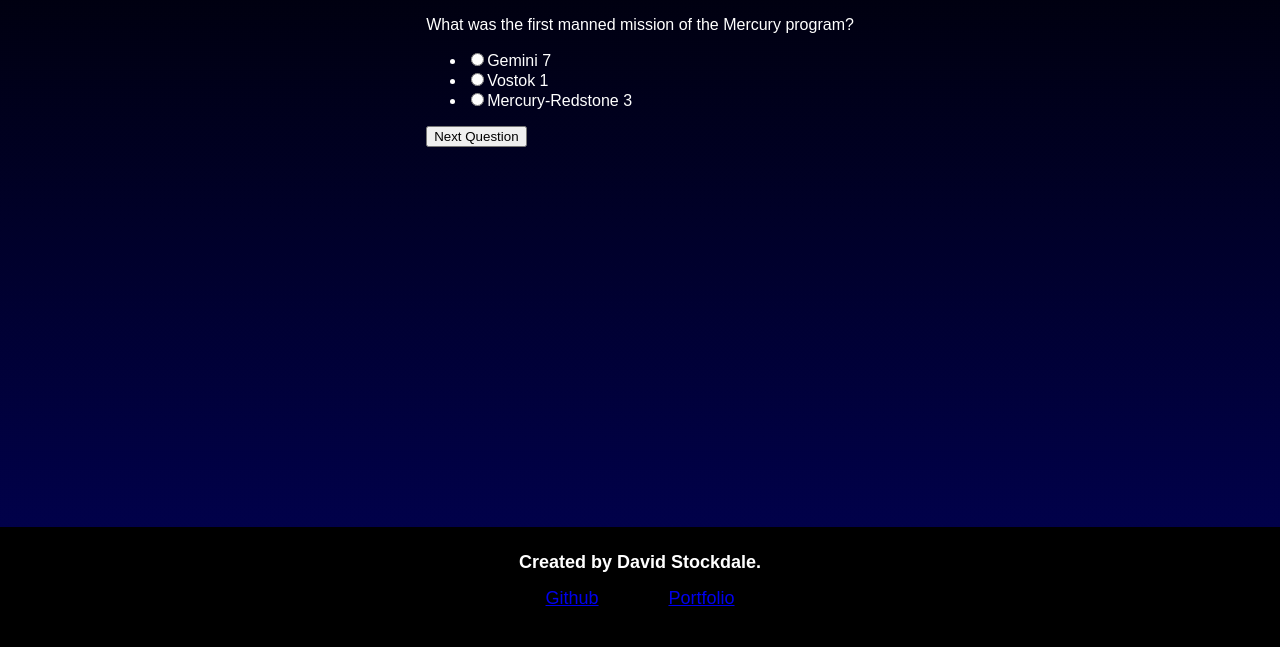
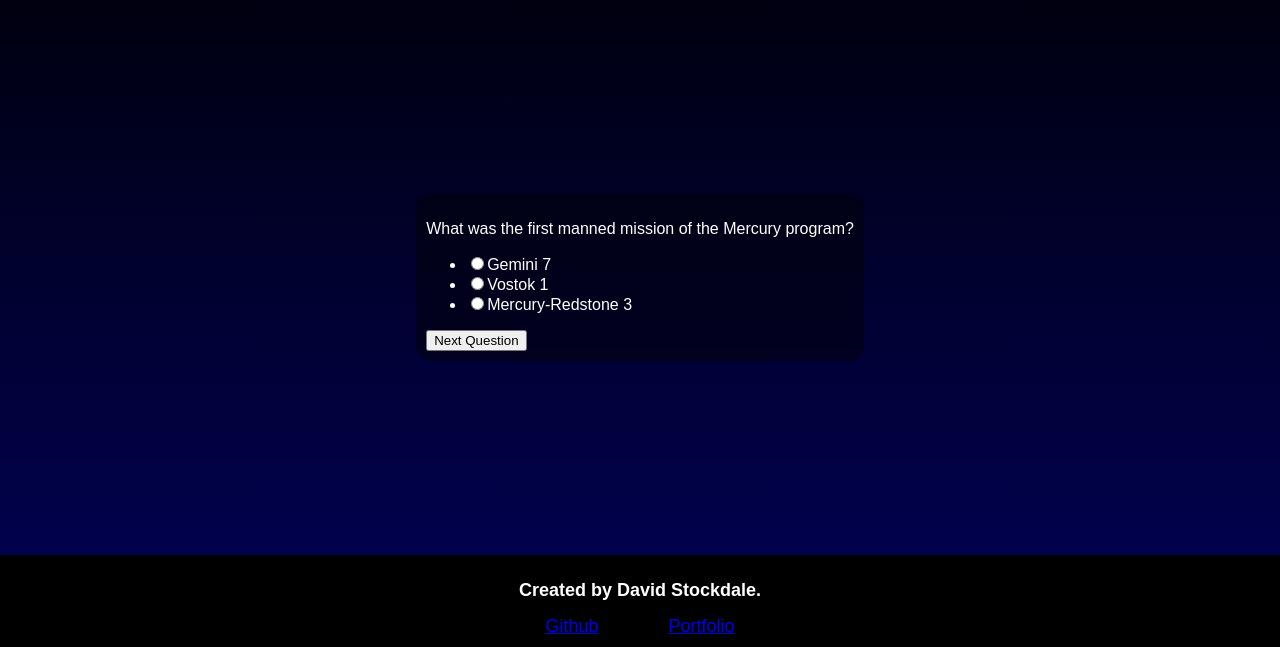
Before and after one commit to dstock3/spacerace, a Flask app: page /trivia in a window 1280 px wide. Shown: the part 153-800 px from the top of the page. Run offline with Flask 2, Linux system fonts and the light colour scheme.

Commit message:
created css file for the trivia page

```diff
--- /dev/null
+++ b/static/css/trivia.css
@@ -0,0 +1,9 @@
+.trivia-container {
+    height: 100%;
+}
+
+.trivia-form {
+    background-color: rgba(0, 0, 0, 0.425);
+    border-radius: 15px;
+    padding: 10px;
+}
--- a/templates/trivia.html
+++ b/templates/trivia.html
@@ -2,6 +2,7 @@
 <html lang="en">
     <head>
         <link rel="stylesheet" href="/static/css/style.css">
+        <link rel="stylesheet" href="/static/css/trivia.css">
         <title>Space Race Trivia Quiz</title>
         <meta name="description" content="Test your knowledge of the space race with our trivia quiz. Learn about the history of the space race, a period of intense competition between the United States and the Soviet Union to advance in space exploration during the Cold War.">
 
```
